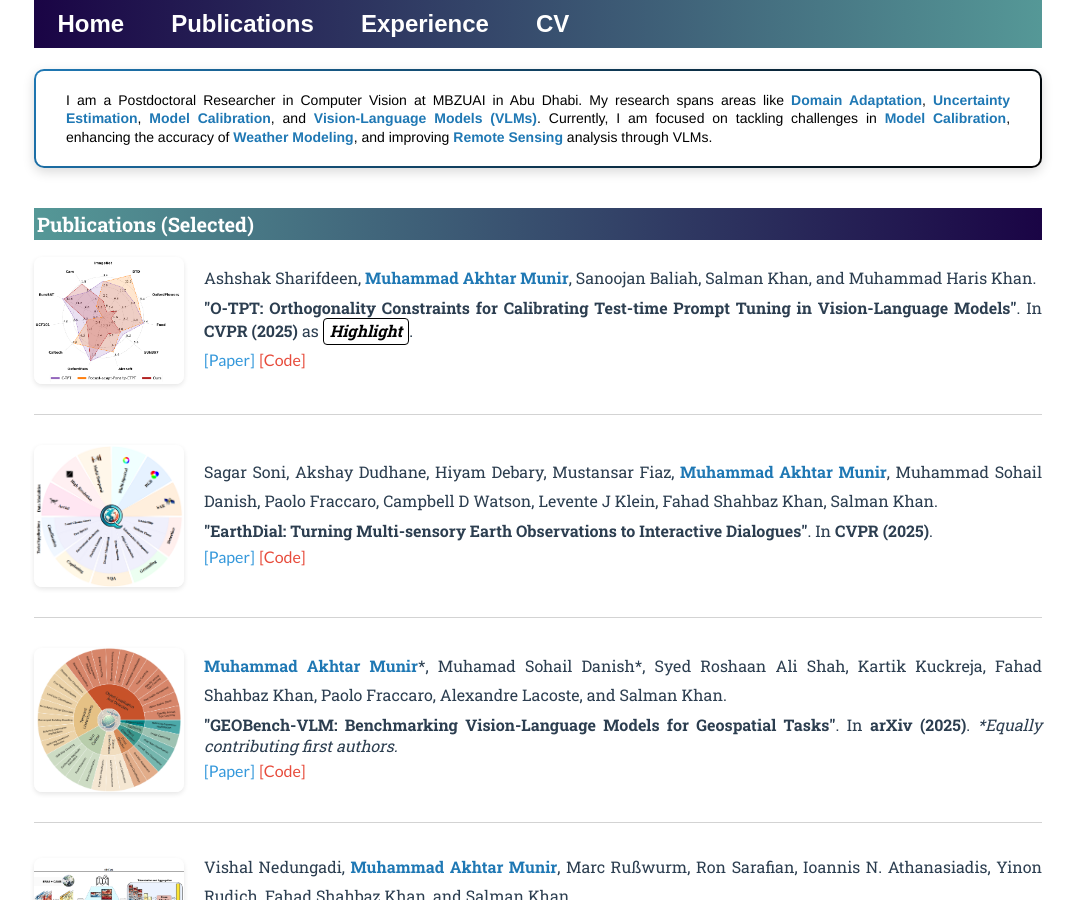
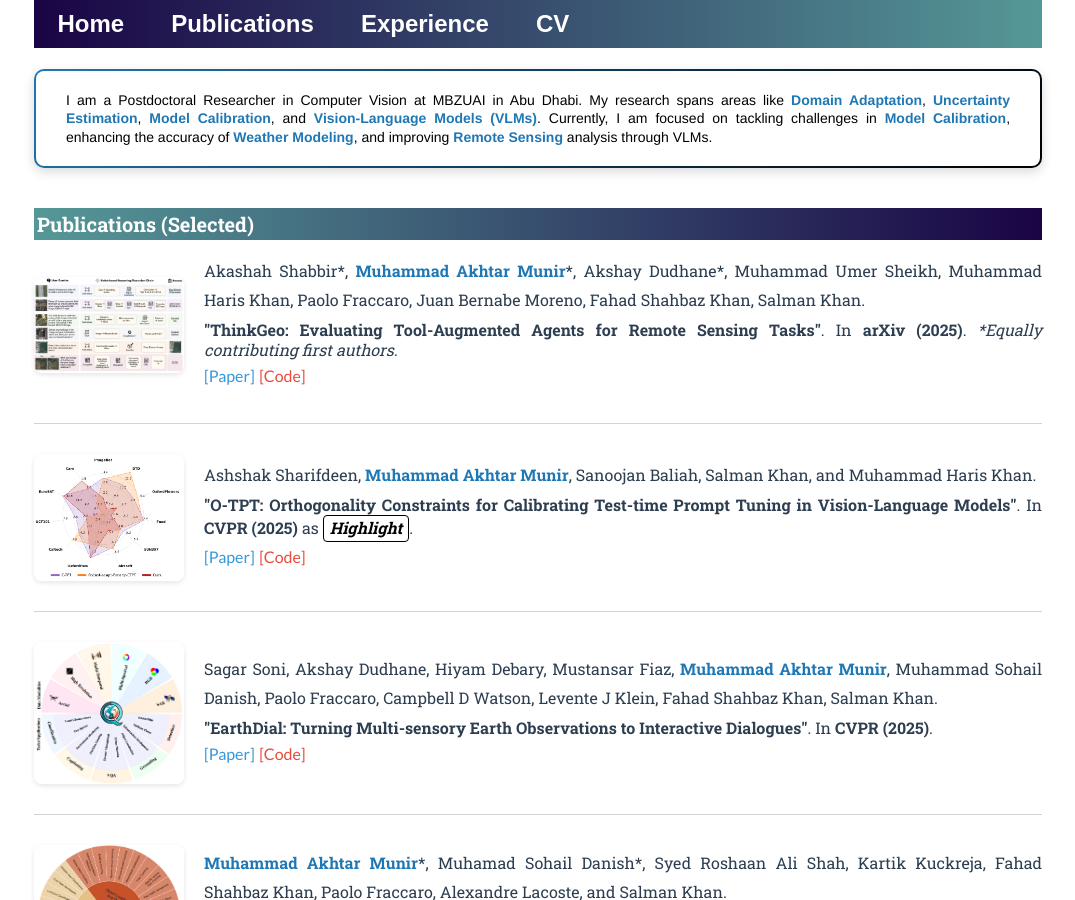
Before and after one commit to akhtarvision/akhtarvision.github.io, a Jekyll site: the page built from index.html, in a window 1280 px wide and 900 px high, scrolled down 305 px. Shown: the whole window, without its empty margins (102-1177 px from the left). Built offline with Jekyll 4.4.1, drawn with Linux system fonts in a browser that asks for light colours.

Commit message:
Update index.html

```diff
--- a/index.html
+++ b/index.html
@@ -64,6 +64,29 @@
     <a id="publications" class="anchor"></a>
     <h2 style="font-family: 'Roboto Slab', serif; font-size: 20px; color: ##ffffff;">Publications (Selected)</h2>
     <ul style="font-family: 'Lato', sans-serif; font-size: 16px; line-height: 1.8; color: #2c3e50; padding-left: 0; list-style-type: none;">
+	<!-- Publication Item 1 -->
+        <li style="display: flex; align-items: center; margin-bottom: 30px; font-family: 'Lato', sans-serif; font-size: 16px; line-height: 1.8; color: #2c3e50;">
+            <!-- Thumbnail -->
+            <div style="flex: 0 0 150px; margin-right: 20px; display: flex; align-items: center;">
+                <img src="thumb_think.png" alt="ThinkGeo Thumbnail" style="width: 100%; height: auto; border-radius: 8px; box-shadow: 0 2px 5px rgba(0, 0, 0, 0.1);">
+            </div>
+
+            <!-- Publication Details -->
+            <div style="flex: 1;">
+                <p style="font-family: 'Roboto Slab', serif; font-size: 16px; line-height: 1.8; color: #2c3e50; margin: 0;">
+                    Akashah Shabbir*, <b style="color: #1f78b4;">Muhammad Akhtar Munir</b>*, Akshay Dudhane*, Muhammad Umer Sheikh, Muhammad Haris Khan, Paolo Fraccaro, Juan Bernabe Moreno, Fahad Shahbaz Khan, Salman Khan.
+                </p>
+                <p style="font-family: 'Roboto Slab', serif; font-size: 16px; color: #2c3e50; margin: 5px 0;">
+                    <strong>"ThinkGeo: Evaluating Tool-Augmented Agents for Remote Sensing Tasks"</strong>.
+                    In <strong>arXiv (2025)</strong>. <i>*Equally contributing first authors.</i>
+                </p>
+                <p style="margin: 5px 0;">
+                    <a href="https://arxiv.org/abs/2505.23752" style="font-family: 'Lato', sans-serif; text-decoration: none; color: #3498db;">[Paper]</a>
+                    <a href="https://mbzuai-oryx.github.io/ThinkGeo/" style="font-family: 'Lato', sans-serif; text-decoration: none; color: #e74c3c;">[Code]</a>
+                </p>
+            </div>
+        </li>
+	    <hr style="border: 0; border-top: 1px solid #d3d3d3; margin: 0 0 30px 0;">
         <!-- Publication Item 1 -->
         <li style="display: flex; align-items: center; margin-bottom: 30px; font-family: 'Lato', sans-serif; font-size: 16px; line-height: 1.8; color: #2c3e50;">
             <!-- Thumbnail -->
```
Also changed, not shown: other parts of index.html (+1 -1 lines).
